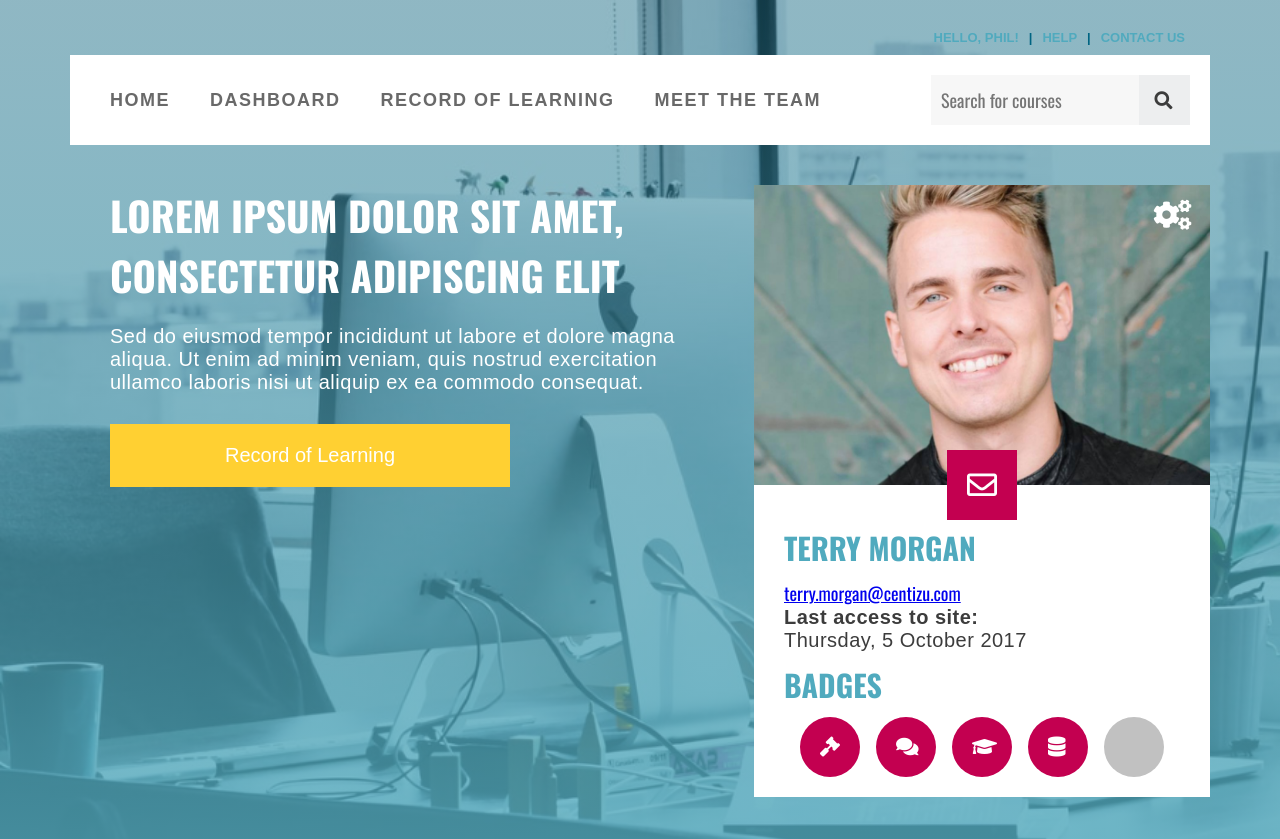
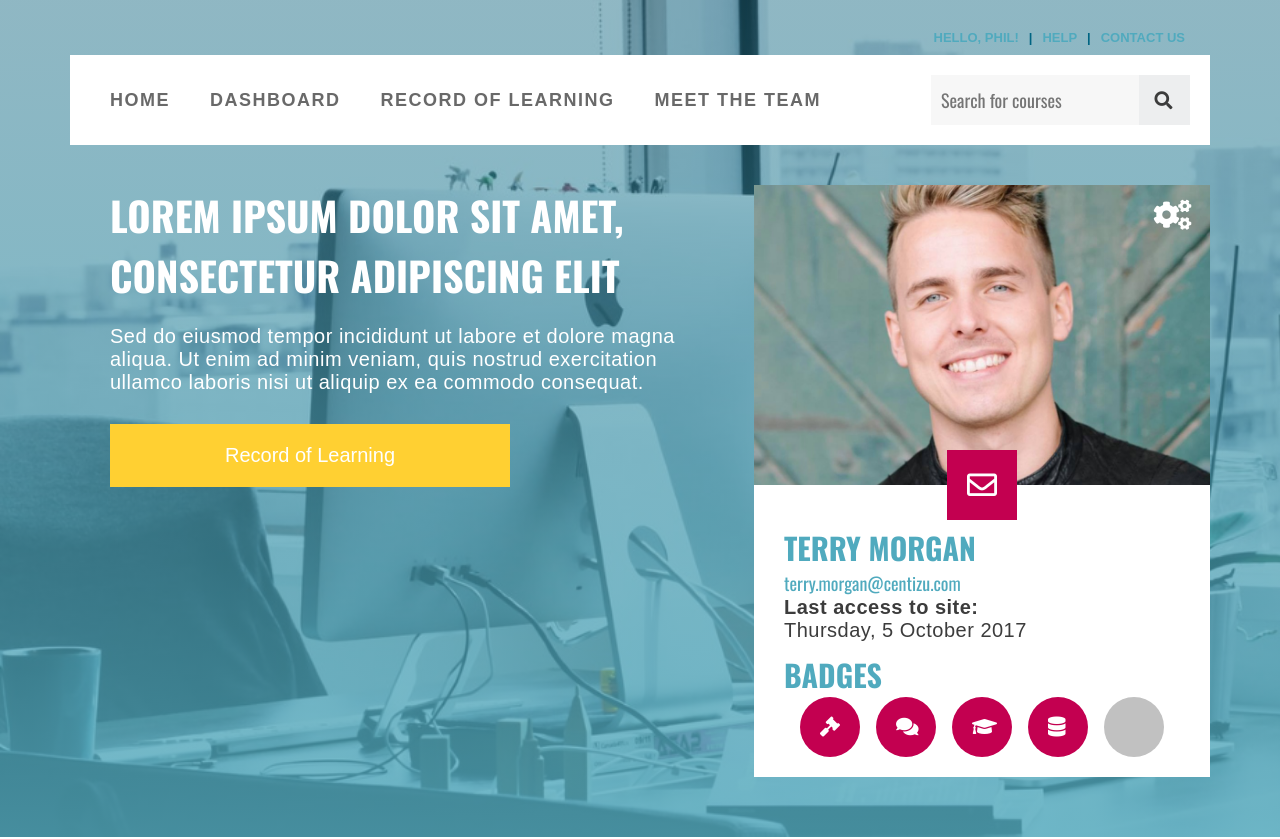
Before and after one commit to da90/demo-site, a Gatsby site: page / in a window 1280 px wide. Shown: the top 839 px of the page. Built offline with nearby package versions, Linux system fonts and the light colour scheme; Gatsby itself is replaced by a stand-in of ours.

Commit message:
final colors

```diff
--- a/src/scss/components/_card.scss
+++ b/src/scss/components/_card.scss
@@ -55,9 +55,26 @@
 
       & h3 {
         color: $color-primary2;
+        margin-bottom: 0;
 
         &:last-of-type {
             margin-top: 1rem;
+        }
+      }
+
+      & > a {
+        &:link {
+          color: $color-primary2;
+          text-decoration: none;
+          transition: color .2s ease-in-out;
+
+          &:visited {
+            color: $color-primary2;
+          }
+
+          &:hover {
+            color: $color-grey2;
+          }
         }
       }
 
```
